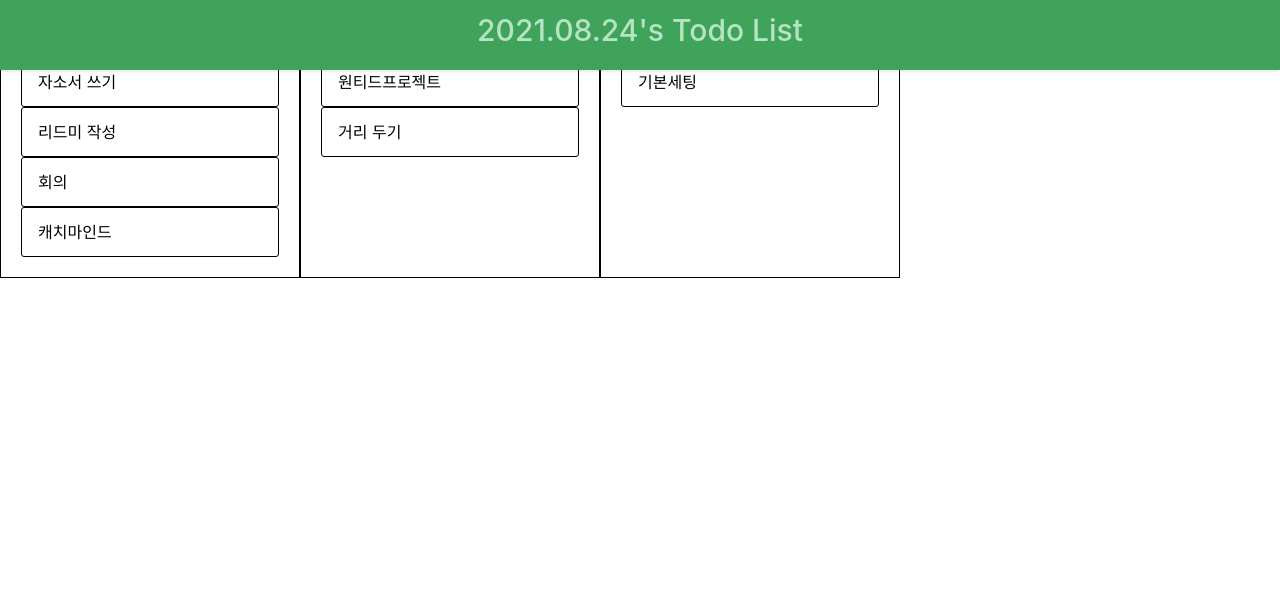
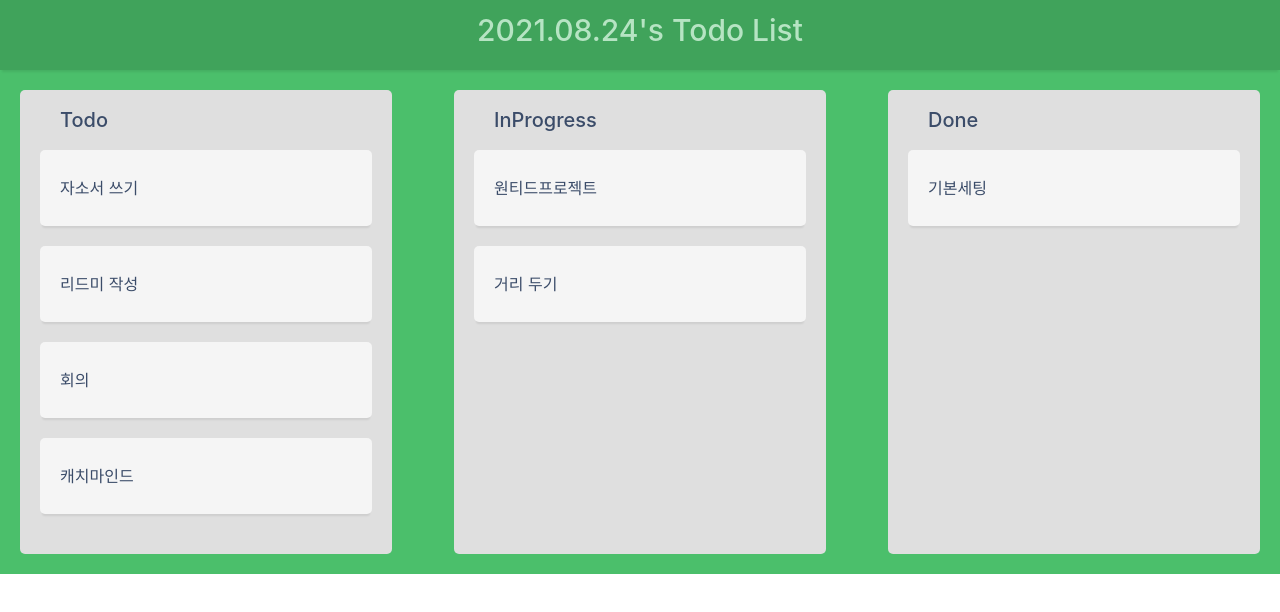
Before and after one commit to Derek-94/modo-todo-assignment, a React (Create React App) app: page / in a window 1280 px wide. Shown: the top 612 px of the page. Built offline with nearby package versions, Linux system fonts and the light colour scheme.

Commit message:
Style: TodoList 리스트, 카드 레이아웃 스타일링

```diff
--- a/src/components/Todo/Column.tsx
+++ b/src/components/Todo/Column.tsx
@@ -11,7 +11,7 @@ interface ColumnProps {
 const Column: React.FC<ColumnProps> = ({ status, todos }) => {
   return (
     <ColumnContatiner>
-      {status}
+      <h2>{status}</h2>
       <Todos>
         {todos.map(todo => (
           <Todo key={todo.id} todo={todo} />
@@ -22,11 +22,22 @@ const Column: React.FC<ColumnProps> = ({ status, todos }) => {
 };
 
 export default Column;
+const ColumnContatiner = styled.div`
+  box-sizing: border-box;
+  min-width: 300px;
+  width: 30%;
+  padding: ${({ theme }) => theme.layout.padding};
+  color: ${({ theme }) => theme.color.todoFont};
+  border-radius: ${({ theme }) => theme.layout.radius};
+  background-color: ${({ theme }) => theme.color.columnBackground};
+
+  > h2 {
+    font-size: ${({ theme }) => theme.layout.subTitleSize};
+    font-weight: ${({ theme }) => theme.layout.fontBold};
+    padding-left: ${({ theme }) => theme.layout.padding};
+  }
+`;
+
 const Todos = styled.div`
-  margin-top: 20px;
+  margin-top: ${({ theme }) => theme.layout.gap};
 `;
-const ColumnContatiner = styled.div`
-  border: 1px solid black;
-  min-width: 300px;
-  padding: 20px;
-`;
--- a/src/components/Todo/Todo.tsx
+++ b/src/components/Todo/Todo.tsx
@@ -15,9 +15,12 @@ const Todo: React.FC<TodoProps> = ({ todo }) => {
 };
 
 const TodoContainer = styled.div`
-  border: 1px solid black;
-  border-radius: 3px;
-  padding: 16px;
+  margin-bottom: ${({ theme }) => theme.layout.gap};
+  box-shadow: ${({ theme }) => theme.layout.dropShadow};
+  color: ${({ theme }) => theme.color.todoFont};
+  border-radius: ${({ theme }) => theme.layout.radius};
+  padding: ${({ theme }) => theme.layout.listPadding};
+  background-color: ${({ theme }) => theme.color.whiteBackground};
 `;
 
 export default Todo;
--- a/src/components/Todo/TodoList.tsx
+++ b/src/components/Todo/TodoList.tsx
@@ -20,4 +20,7 @@ export default TodoList;
 
 const MainContainer = styled.main`
   display: flex;
+  justify-content: space-between;
+  padding: 90px 20px 20px;
+  background-color: ${({ theme }) => theme.color.green};
 `;
```
